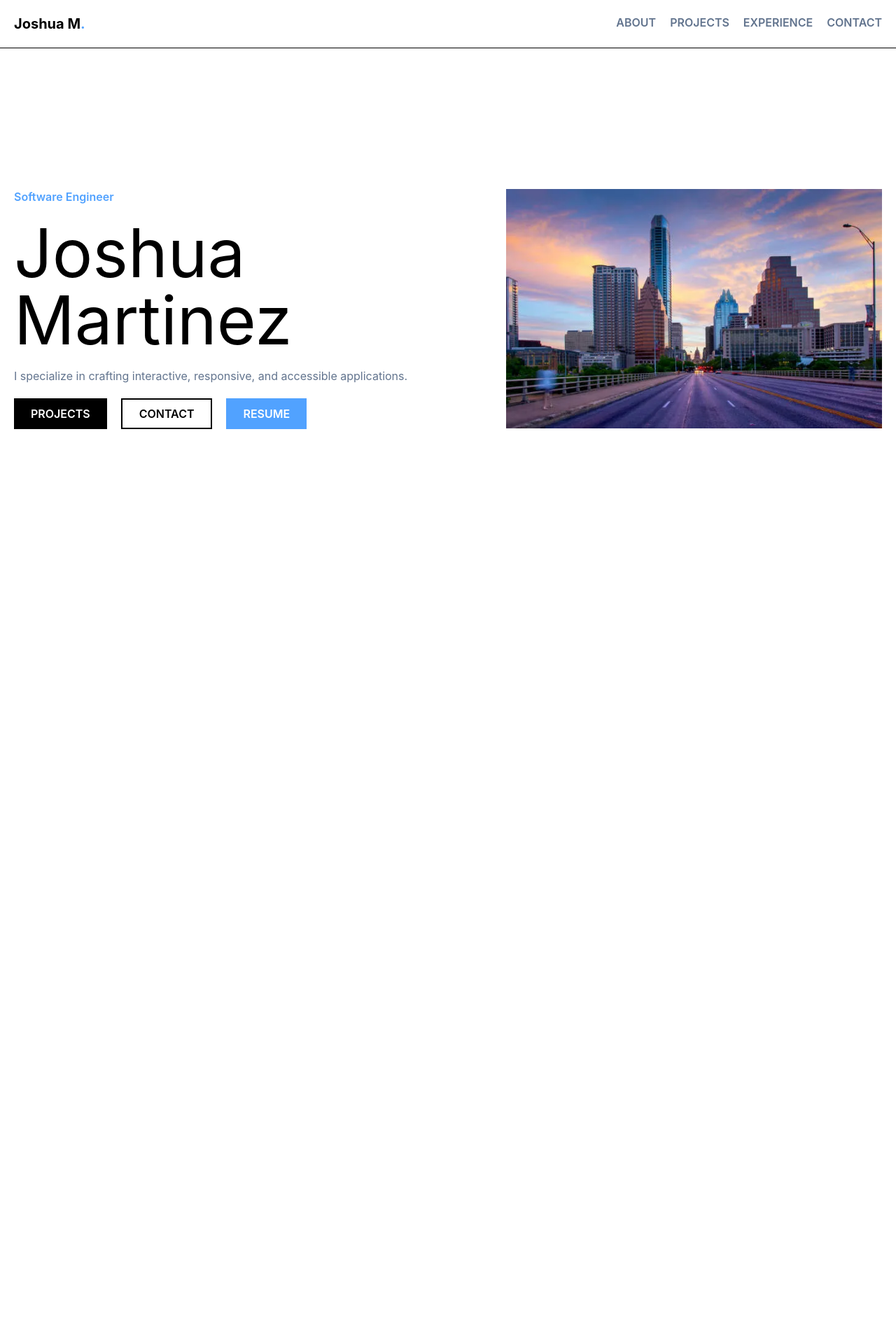
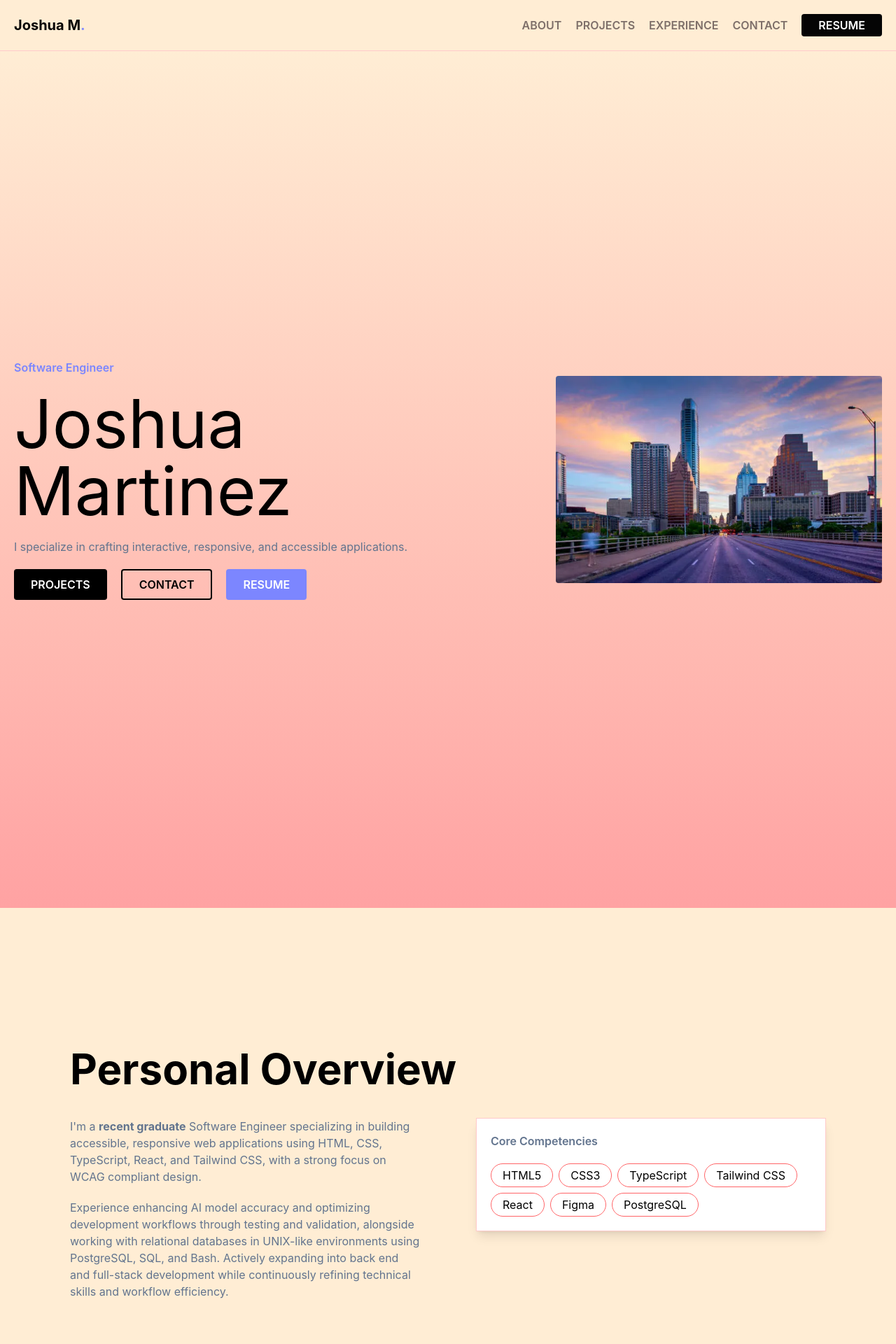
Before and after one commit to JoshuaM04/portfolio-website-v2, a React (Vite) app: page / in a window 1280 px wide. Shown: the top 1920 px of the page at 70% size. Before the commit the page ends 800 px from the top, so only its background shows below. Built offline with nearby package versions, Linux system fonts and the light colour scheme.

Commit message:
Added sections to Main.tsx that pertain to Projects and Experience. Also adjusted Personal Overview. Refined the color scheme of the webpage for various elements, added hover states for interactivity, and added a resume button to the navigation bar.

```diff
--- a/src/App.tsx
+++ b/src/App.tsx
@@ -3,7 +3,7 @@ import Main from './components/Main'
 
 export default function App() {
   return (
-    <div className="flex flex-col gap-50 min-h-dvh p-5">
+    <div className="flex flex-col min-h-dvh">
       <Header />
       <Main />
     </div>
--- a/src/components/Header.tsx
+++ b/src/components/Header.tsx
@@ -1,14 +1,15 @@
 export default function Header() {
     return (
-        <header className="border-b pl-5 pr-5 pb-5 -ml-5 -mr-5">
-            <nav className="flex justify-between">
-                <p className="text-xl font-bold">Joshua M<span className="text-blue-400">.</span></p>
+        <header className="sticky top-0 opacity-98 bg-orange-100 border-b border-red-200 pl-5 pr-5 pt-5 pb-5">
+            <nav className="flex justify-between items-center">
+                <p className="text-xl font-bold">Joshua M<span className="text-indigo-400">.</span></p>
 
-                <ul className="text-slate-500 uppercase font-semibold flex justify-between gap-5">
-                    <li><a>about</a></li>
-                    <li><a>projects</a></li>
-                    <li><a>experience</a></li>
-                    <li><a>contact</a></li>
+                <ul className="text-taupe-500 uppercase font-semibold flex justify-between items-center gap-5">
+                    <li><a href="#personal-overview" className="hover:text-red-900 hover:cursor-pointer">about</a></li>
+                    <li><a href="#projects" className="hover:text-red-900 hover:cursor-pointer">projects</a></li>
+                    <li><a href="#experience" className="hover:text-red-900 hover:cursor-pointer">experience</a></li>
+                    <li><a className="hover:text-red-900 hover:cursor-pointer">contact</a></li>
+                    <li><button className="text-white uppercase rounded-sm bg-black pl-6 pr-6 pt-1 pb-1 hover:cursor-pointer hover:bg-red-600">Resume</button></li>
                 </ul>
             </nav>
         </header>
--- a/src/components/Main.tsx
+++ b/src/components/Main.tsx
@@ -1,21 +1,111 @@
 export default function Main() {
     return (
-        <main>
-            <section id="hero" className="flex justify-around items-center gap-10">
+        <main className="bg-orange-100">
+            <section id="hero" className="bg-linear-to-b from-orange-100 to-red-300 flex justify-center items-center gap-50 pt-110 pb-110 pl-5 pr-5">
                 <div id="career-overview" className="flex flex-col gap-5">
-                    <p className="font-semibold text-blue-400">Software Engineer</p>
+                    <p className="font-semibold text-indigo-400">Software Engineer</p>
                     <h1 className="text-8xl">Joshua Martinez</h1>
                     <p className="text-slate-500">I specialize in crafting interactive, responsive, and accessible applications.</p>
 
                     <div id="cta-buttons" className="font-semibold flex gap-5">
-                        <button className="text-white uppercase bg-black pl-6 pr-6 pt-2 pb-2">Projects</button>
-                        <button className="uppercase border-2 pl-6 pr-6 pt-2 pb-2">Contact</button>
-                        <button className="text-white uppercase bg-blue-400 pl-6 pr-6 pt-2 pb-2">Resume</button>
+                        <button className="text-white uppercase rounded-sm bg-black pl-6 pr-6 pt-2 pb-2 hover:cursor-pointer hover:bg-red-600">Projects</button>
+                        <button className="uppercase border-2 rounded-sm pl-6 pr-6 pt-2 pb-2 hover:cursor-pointer hover:bg-black hover:border-black hover:text-white">Contact</button>
+                        <button className="text-white uppercase rounded-sm bg-indigo-400 pl-6 pr-6 pt-2 pb-2 hover:cursor-pointer hover:bg-indigo-300">Resume</button>
                     </div>
                 </div>
 
                 <div id="portrait">
-                    <img src="/austin-texas.webp" />
+                    <img className="rounded-sm" src="/austin-texas.webp" />
+                </div>
+            </section>
+
+            <section id="personal-overview" className="flex flex-col items-center gap-10 pt-50 pb-50 pl-5 pr-5">
+                <h2 className="text-6xl font-bold w-270">Personal Overview</h2>
+
+                <div className="grid grid-cols-[500px_500px] gap-20">
+                    <div className="flex flex-col gap-5">
+                        <p className="text-slate-500">
+                            I'm a <span className="font-bold">recent graduate</span> Software Engineer specializing in building accessible, responsive web applications using
+                            HTML, CSS, TypeScript, React, and Tailwind CSS, with a strong focus on WCAG
+                            compliant design.
+                        </p>
+                        <p className="text-slate-500">
+                            Experience enhancing AI model accuracy and optimizing development
+                            workflows through testing and validation, alongside working with relational databases in
+                            UNIX-like environments using PostgreSQL, SQL, and Bash. Actively expanding into back
+                            end and full-stack development while continuously refining technical skills and workflow
+                            efficiency.
+                        </p>
+                    </div>
+
+                    <div className="flex flex-col gap-5 bg-white border border-red-200 shadow-lg p-5 h-min">
+                        <p className="text-slate-500 font-semibold">Core Competencies</p>
+
+                        <div className="flex flex-wrap gap-2">
+                            <p className="border border-red-400 rounded-full pl-4 pr-4 pt-1 pb-1">HTML5</p>
+                            <p className="border border-red-400 rounded-full pl-4 pr-4 pt-1 pb-1">CSS3</p>
+                            <p className="border border-red-400 rounded-full pl-4 pr-4 pt-1 pb-1">TypeScript</p>
+                            <p className="border border-red-400 rounded-full pl-4 pr-4 pt-1 pb-1">Tailwind CSS</p>
+                            <p className="border border-red-400 rounded-full pl-4 pr-4 pt-1 pb-1">React</p>
+                            <p className="border border-red-400 rounded-full pl-4 pr-4 pt-1 pb-1">Figma</p>
+                            <p className="border border-red-400 rounded-full pl-4 pr-4 pt-1 pb-1">PostgreSQL</p>
+                        </div>
+                    </div>
+                </div>
+            </section>
+
+            <section id="projects" className="flex flex-col items-center gap-10 pt-50 pb-50 pl-5 pr-5">
+                <h2 className="text-6xl font-bold w-270">Projects</h2>
+
+                <div>
+                    <div className="w-150 shadow-sm hover:-translate-y-2 hover:shadow-xl hover:cursor-pointer">
+                        <img src="/loopStudiosDesktop.png" alt="" />
+                        <div className="flex flex-col gap-5 bg-white p-5">
+                            <p className="font-semibold">LoopStudios Landing Page</p>
+                            <p className="text-slate-500">
+                                An animation-driven landing page that showcases VR technology. Crafted with React to organize contents of the page into functional components, Tailwind CSS to enhance type-writer effects via the theme directive, and TypeScript
+                                for static typing.
+                            </p>
+
+                            <div className="flex flex-wrap gap-2">
+                                <p className="text-red-500 font-semibold bg-orange-100 rounded-full pl-4 pr-4 pt-1 pb-1">React</p>
+                                <p className="text-red-500 font-semibold bg-orange-100 rounded-full pl-4 pr-4 pt-1 pb-1">TypeScript</p>
+                                <p className="text-red-500 font-semibold bg-orange-100 rounded-full pl-4 pr-4 pt-1 pb-1">Tailwind CSS</p>
+                            </div>
+                        </div>
+                    </div>
+                </div>
+            </section>
+
+            <section id="experience" className="flex flex-col items-center gap-10 pt-50 pb-50 pl-5 pr-5">
+                <h2 className="text-6xl font-bold w-270">Experience</h2>
+
+                <div>
+                    <div className="flex flex-col gap-5 bg-white border border-red-200 p-5 w-100 shadow-lg">
+                        <div className="bg-linear-to-b from-orange-200 to-red-200 p-5 -ml-5 -mr-5 -mt-5">
+                            <p className="text-red-900 text-lg font-bold">Stellar AI</p>
+                            <p className="font-semibold text-red-500">AI Tester and Validation</p>
+                        </div>
+
+                        <div className="text-slate-500 flex flex-col gap-5">
+                            <div className="text-red-900">
+                                <p>January 2025 - April 2025</p>
+                                <p>Remote</p>
+                            </div>
+
+                            <p>
+                                Executed performance and accuracy evaluations on machine learning models
+                                using Python, boosting model accuracy by 15%, and analyzed sample batches to
+                                document reproducible scenarios that improved AI-driven GitHub issue resolution
+                                speed and accuracy by 20%.
+                            </p>
+                            <p>
+                                Authored detailed technical specifications for 10+ GitHub issues, enabling AI
+                                models to reliably reproduce complex virtualized-environment bugs and
+                                streamline automated troubleshooting workflows.
+                            </p>
+                        </div>
+                    </div>
                 </div>
             </section>
         </main>
```
Also changed, not shown: 1 other file (tests, documents, lock files or other folders).
